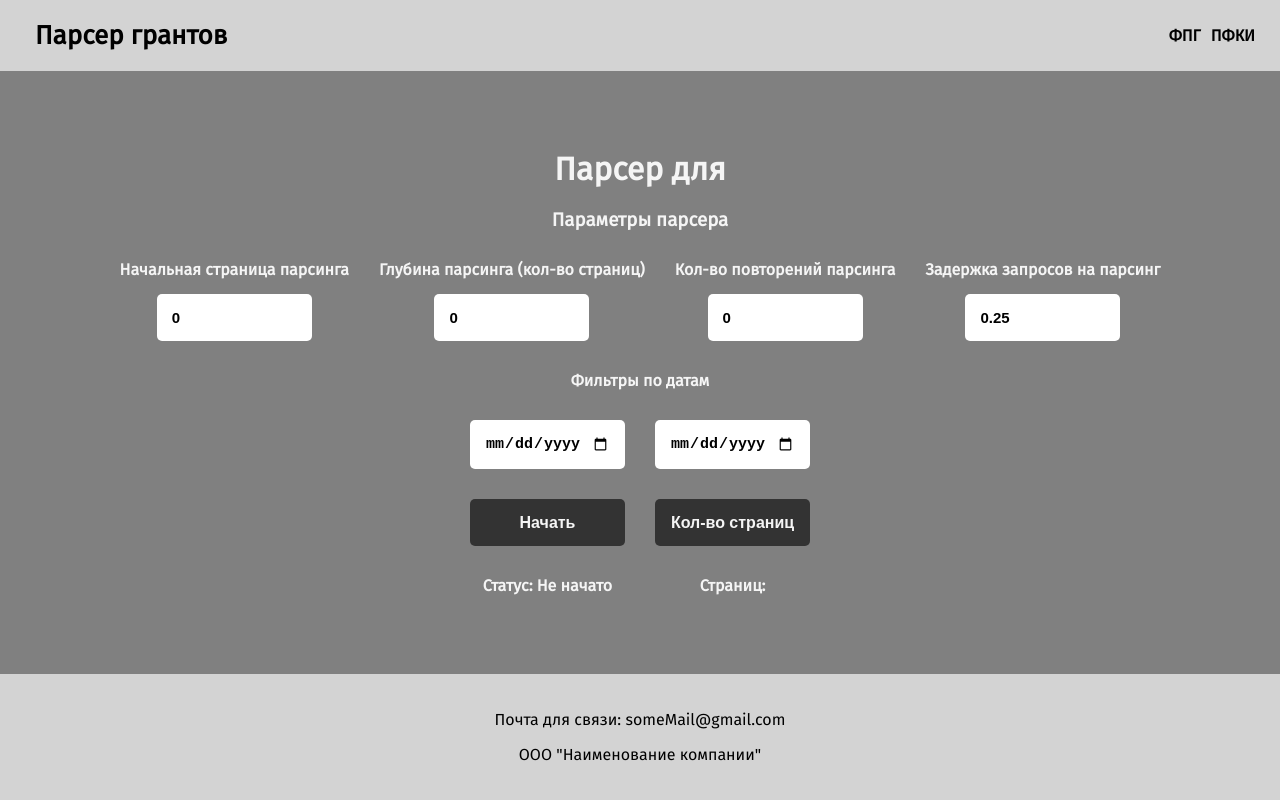
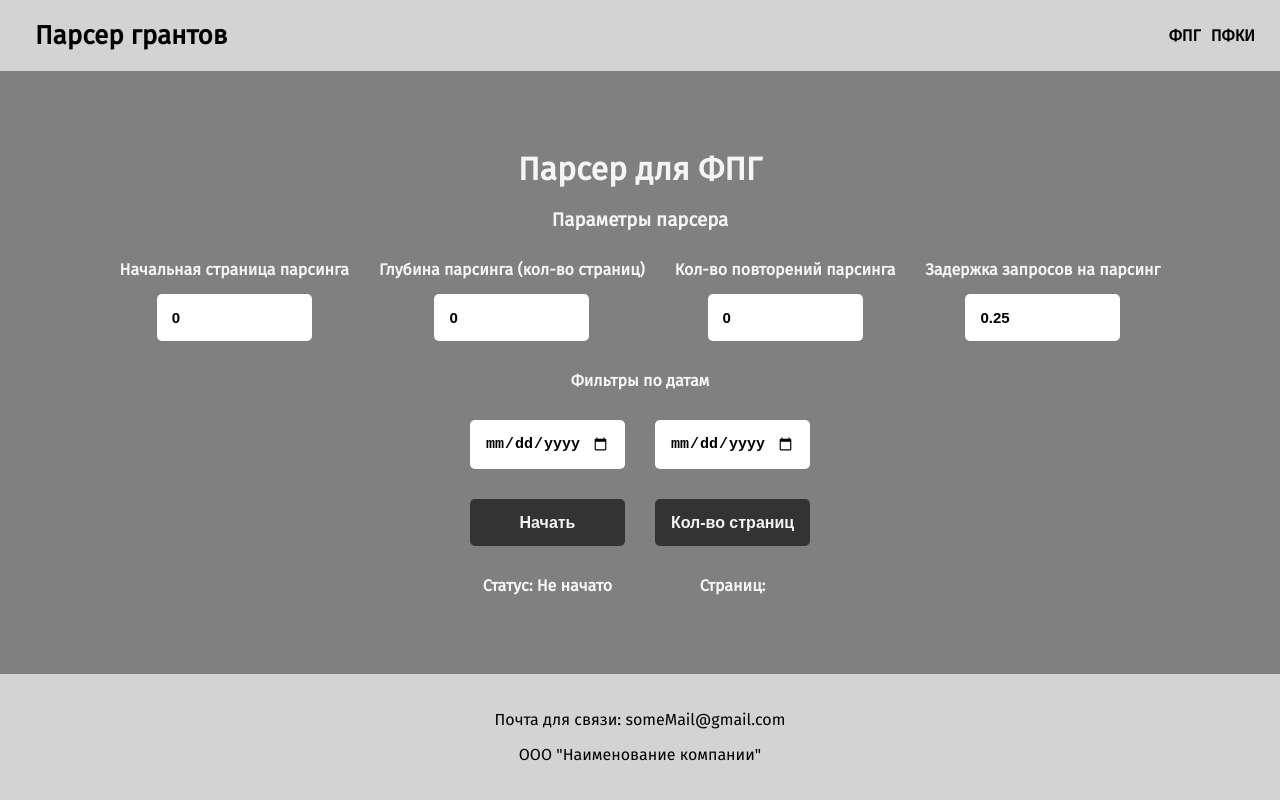
Before and after one commit to lubuntum/grantsParser, a React (Create React App) app: page / in a window 1280 px wide. Built offline with nearby package versions, Linux system fonts and the light colour scheme; what xlsx would draw is missing.

Commit message:
Исправил корневой роут, добавил промпты для компонента

```diff
--- a/src/App.js
+++ b/src/App.js
@@ -3,6 +3,7 @@ import './style/footer.css'
 import './style/header.css'
 import './style/parser_container.css'
 import UserPanel from './components/Grabber'
+
 import {BrowserRouter, Link, Route, Routes} from 'react-router-dom'
 function App() {
   const title = "Парсер грантов"
@@ -19,7 +20,7 @@ function App() {
         </div>
       </nav>
       <Routes>
-        <Route path='/' element={<UserPanel/>}/>
+        <Route path='/' element={<UserPanel grantsCompany={"ФПГ"} url = {"https://xn--80afcdbalict6afooklqi5o.xn--p1ai/public/application/cards?page="}/>}/>
         <Route path='/presidents' element={<UserPanel grantsCompany={"ФПГ"} url = {"https://xn--80afcdbalict6afooklqi5o.xn--p1ai/public/application/cards?page="}/>}/>
         <Route path='/creative' element = {<UserPanel grantsCompany={"ПФКИ (в разработке)"} url = {"https://xn--80aeeqaabljrdbg6a3ahhcl4ay9hsa.xn--p1ai/public/application/cards?page="}/>} />
       </Routes>
```
